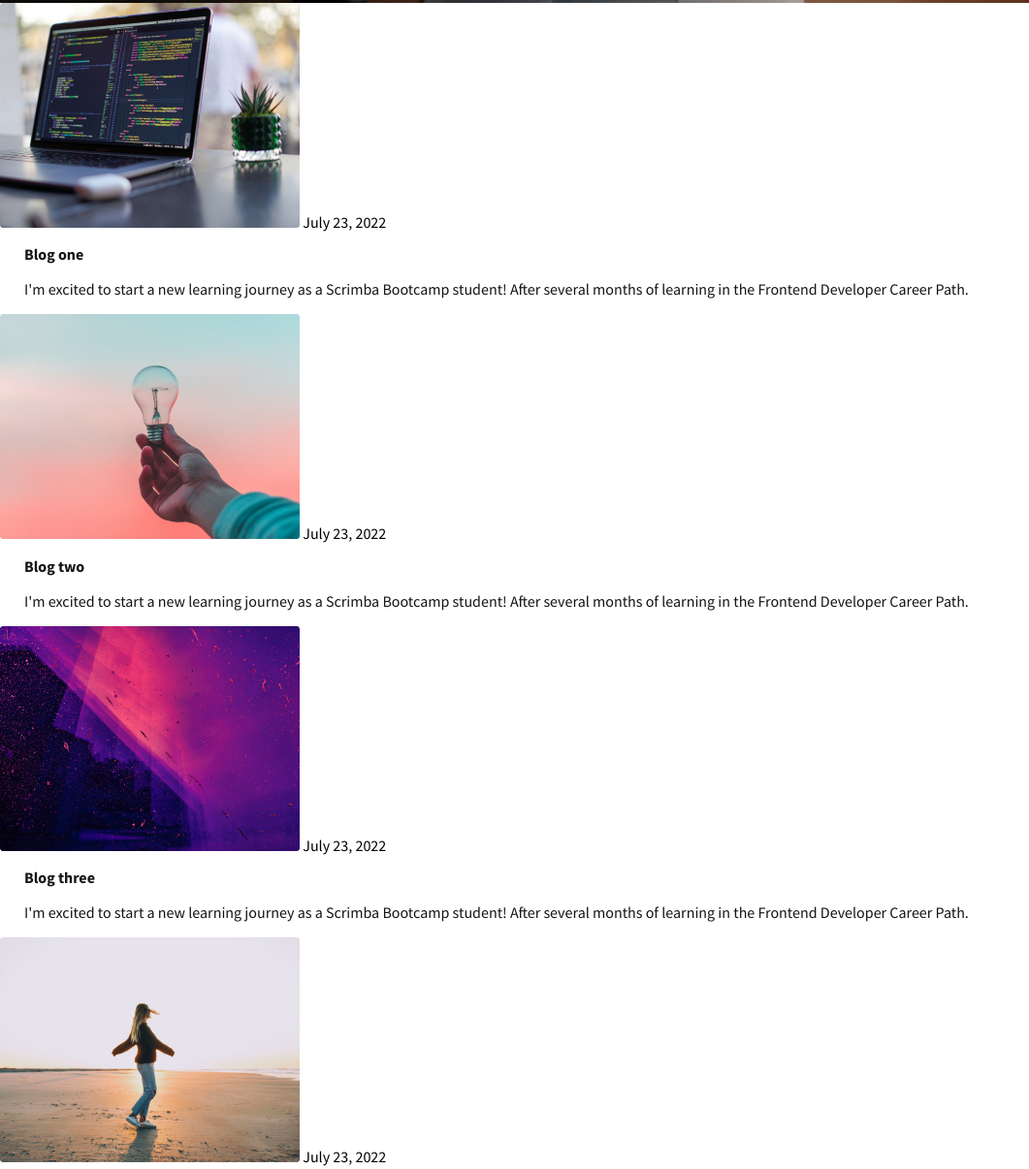
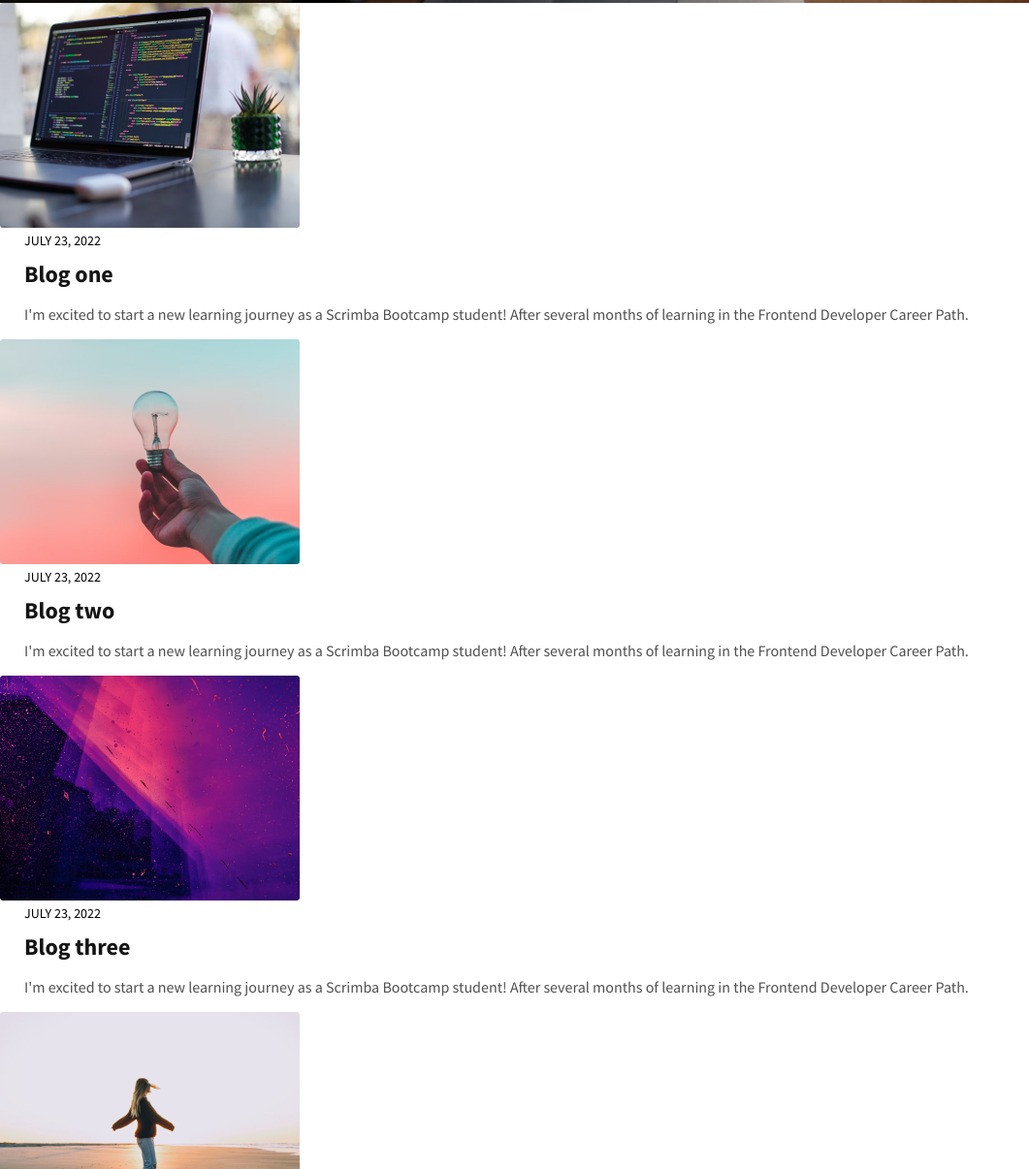
Before and after one commit to ianapavlycheva/learning-journal, a plain HTML site: page index.html in a window 1280 px wide. Shown: the part 357-1563 px from the top of the page at 97% size, without its empty margins (0-1061 px from the left). Drawn offline with Linux system fonts and the light colour scheme.

Commit message:
Update article preview style

```diff
--- a/css/style.css
+++ b/css/style.css
@@ -49,6 +49,7 @@ li {
 .hero-date {
   padding-top: 85px;
   font-size: 12px;
+  text-transform: uppercase;
 }
 
 .hero-title {
@@ -85,6 +86,23 @@ h2 {
   color: #151515;
 }
 
+.article-date {
+  font-size: 14px;
+  color: #000000;
+  margin: 0;
+  text-transform: uppercase;
+  padding-bottom: 10px;
+}
+.article-title {
+  font-size: 24px;
+  color: #141414;
+  margin: 0;
+}
+
+.article-preview {
+  color: #505050;
+}
+
 footer {
   height: 100px;
   background-color: #202020;
--- a/index.html
+++ b/index.html
@@ -36,7 +36,7 @@
           src="images/post-img-01.jpg"
           alt="Post thumbnail"
         />
-        <span class="article-date">July 23, 2022</span>
+        <p class="article-date">July 23, 2022</p>
         <h2 class="article-title">Blog one</h2>
         <p class="article-preview">
           I'm excited to start a new learning journey as a Scrimba Bootcamp
@@ -50,7 +50,7 @@
           src="images/post-img-02.jpg"
           alt="Post thumbnail"
         />
-        <span class="article-date">July 23, 2022</span>
+        <p class="article-date">July 23, 2022</p>
         <h2 class="article-title">Blog two</h2>
         <p class="article-preview">
           I'm excited to start a new learning journey as a Scrimba Bootcamp
@@ -64,7 +64,7 @@
           src="images/post-img-03.jpg"
           alt="Post thumbnail"
         />
-        <span class="article-date">July 23, 2022</span>
+        <p class="article-date">July 23, 2022</p>
         <h2 class="article-title">Blog three</h2>
         <p class="article-preview">
           I'm excited to start a new learning journey as a Scrimba Bootcamp
@@ -78,7 +78,7 @@
           src="images/post-img-04.jpg"
           alt="Post thumbnail"
         />
-        <span class="article-date">July 23, 2022</span>
+        <p class="article-date">July 23, 2022</p>
         <h2 class="article-title">Blog four</h2>
         <p class="article-preview">
           I'm excited to start a new learning journey as a Scrimba Bootcamp
@@ -92,7 +92,7 @@
           src="images/post-img-05.jpg"
           alt="Post thumbnail"
         />
-        <span class="article-date">July 23, 2022</span>
+        <p class="article-date">July 23, 2022</p>
         <h2 class="article-title">Blog five</h2>
         <p class="article-preview">
           I'm excited to start a new learning journey as a Scrimba Bootcamp
@@ -106,7 +106,7 @@
           src="images/post-img-06.jpg"
           alt="Post thumbnail"
         />
-        <span class="article-date">July 23, 2022</span>
+        <p class="article-date">July 23, 2022</p>
         <h2 class="article-title">Blog six</h2>
         <p class="article-preview">
           I'm excited to start a new learning journey as a Scrimba Bootcamp
```
